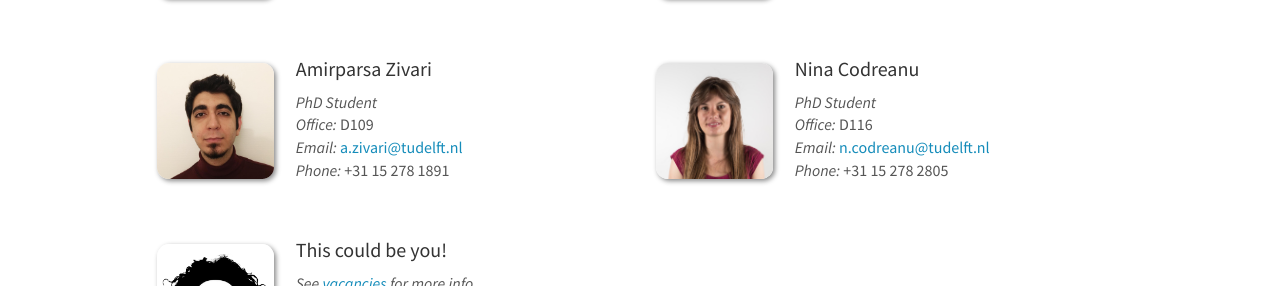
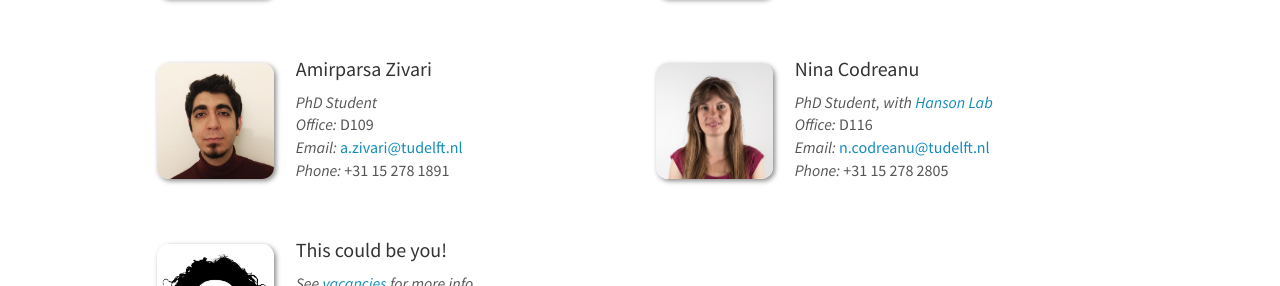
Before and after one commit to sgroeblacher/groeblacherlab, a Jekyll site: the page built from _pages/team.md, in a window 1280 px wide and 900 px high, scrolled down 942 px. Shown: the part 168-454 px from the top of the window. Built offline with Jekyll 4.4.1, drawn with Linux system fonts in a browser that asks for light colours; nearby versions of some CDN libraries.

Commit message:
modified:   _data/team_members.yml

```diff
--- a/_data/team_members.yml
+++ b/_data/team_members.yml
@@ -97,7 +97,7 @@
 
 - name: Nina Codreanu
   photo: Nina.jpg
-  info: PhD Student
+  info: PhD Student, with <a href="https://qutech.nl/hanson-lab">Hanson Lab</a>
   office: D116
   cell: +31 15 278 2805
   email: n.codreanu@tudelft.nl
```
